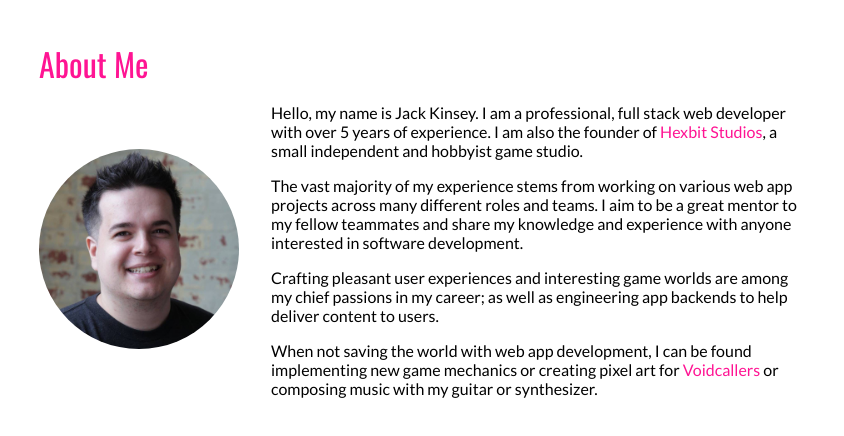
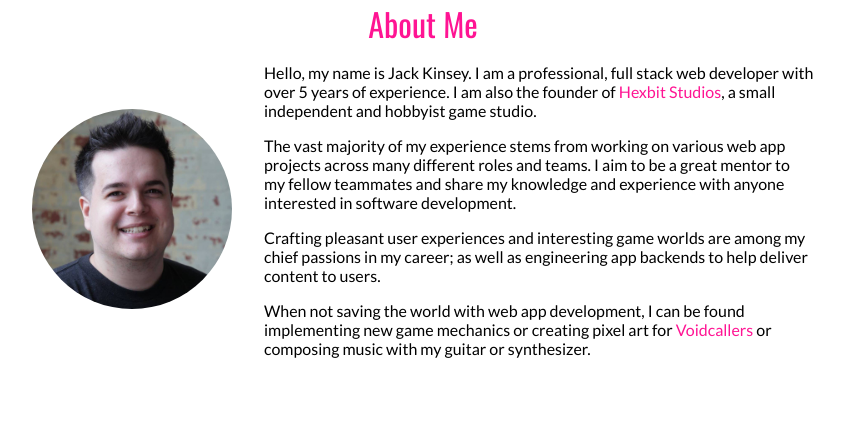
Before and after one commit to jackwkinsey/work-portfolio, a React (Create React App) app: page / in a window 1280 px wide. Shown: the top 436 px of the page, without its empty margins (217-1061 px from the left). Built offline with nearby package versions, Linux system fonts and the light colour scheme.

Commit message:
fix: update styling for section content

```diff
--- a/src/components/PageSection/PageSection.css
+++ b/src/components/PageSection/PageSection.css
@@ -1,9 +1,5 @@
-.section {
-  margin: 2.5rem auto;
-  width: 60%;
-}
-
 .section__title {
+  text-align: center;
   font-family: 'Oswald', sans-serif;
   font-size: 2rem;
   color: #ff1493;
@@ -12,6 +8,7 @@
 .section__container {
   display: flex;
   align-items: center;
+  justify-content: center;
 }
 
 .section__container__image {
@@ -25,6 +22,7 @@
   font-family: 'Lato', sans-serif;
   font-size: 1rem;
   text-align: left;
+  width: 550px;
 }
 
 .section__container__content a,
```
